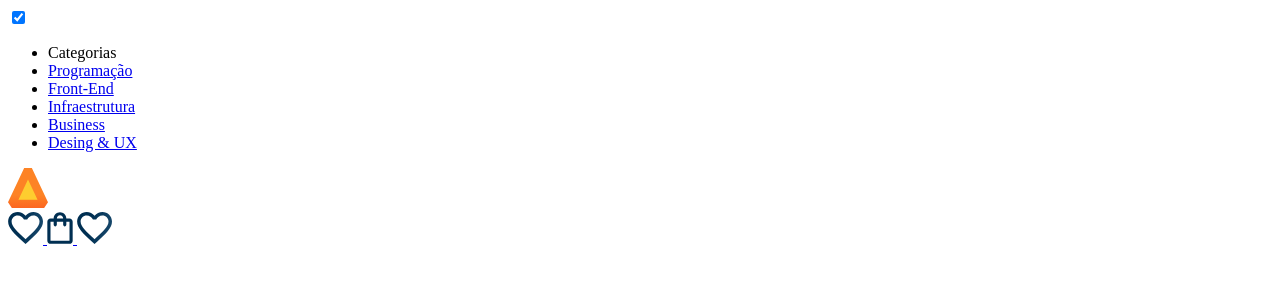
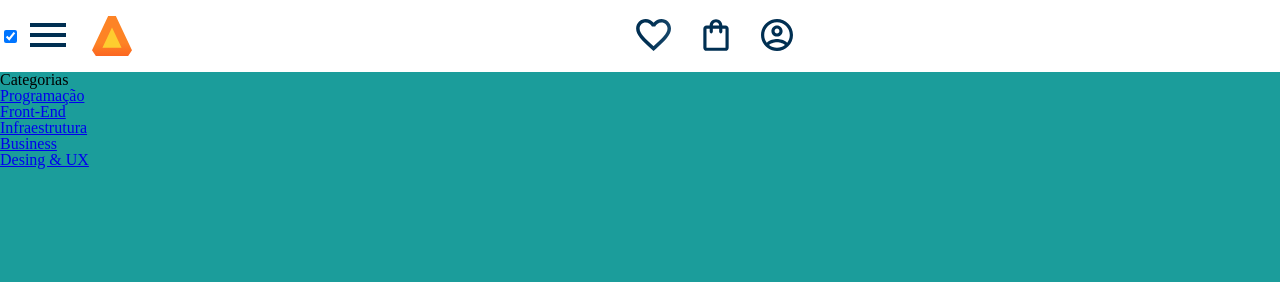
Before and after one commit to Dheisyemanuelle/Alura-Book, a plain HTML site: page index.html in a window 1280 px wide. Both pictures are taken after a click on the checkbox 18 px from the left and 17 px from the top of the page. Drawn offline with Linux system fonts and the light colour scheme.

Commit message:
cabecalho

```diff
--- a/index.html
+++ b/index.html
@@ -38,8 +38,10 @@
     <div class="container">
         <a href="#"><img src="img/Favoritos.svg" alt="Meus favoritos" class="container__imagem"</a>
         <a href="#"><img src="img/Compras.svg" alt="Carrinho de Compras" class="container__imagem"</a>
-        <a href="#"><img src="img/Favoritos.svg" alt="Meus favoritos" class="container__imagem"</a>
+        <a href="#"><img src="img/Usuario.svg" alt="Meu Perfil" class="container__imagem"</a>
     </div>
    </header>
+
 </body>
+
 </html>
--- a/reset.css
+++ b/reset.css
@@ -0,0 +1,48 @@
+/* http://meyerweb.com/eric/tools/css/reset/
+   v2.0 | 20110126
+   License: none (public domain)
+*/
+
+html, body, div, span, applet, object, iframe,
+h1, h2, h3, h4, h5, h6, p, blockquote, pre,
+a, abbr, acronym, address, big, cite, code,
+del, dfn, em, img, ins, kbd, q, s, samp,
+small, strike, strong, sub, sup, tt, var,
+b, u, i, center,
+dl, dt, dd, ol, ul, li,
+fieldset, form, label, legend,
+table, caption, tbody, tfoot, thead, tr, th, td,
+article, aside, canvas, details, embed,
+figure, figcaption, footer, header, hgroup,
+menu, nav, output, ruby, section, summary,
+time, mark, audio, video {
+	margin: 0;
+	padding: 0;
+	border: 0;
+	font-size: 100%;
+	font: inherit;
+	vertical-align: baseline;
+}
+/* HTML5 display-role reset for older browsers */
+article, aside, details, figcaption, figure,
+footer, header, hgroup, menu, nav, section {
+	display: block;
+}
+body {
+	line-height: 1;
+}
+ol, ul {
+	list-style: none;
+}
+blockquote, q {
+	quotes: none;
+}
+blockquote:before, blockquote:after,
+q:before, q:after {
+	content: '';
+	content: none;
+}
+table {
+	border-collapse: collapse;
+	border-spacing: 0;
+}
--- a/styles.css
+++ b/styles.css
@@ -0,0 +1,10 @@
+@import url(styles/header.css);
+:root {
+    --cor-de-fundo: #1b9d9b;
+
+    --branco: #FFFFFF;
+
+}
+body{
+    background-color: var(--cor-de-fundo);
+}
--- a/styles/header.css
+++ b/styles/header.css
@@ -0,0 +1,35 @@
+.cabecalho__menu-hamburguer {
+    width: 24px;
+    height: 24px;
+    display: inline-block;
+    background-image: url("../img/Menu.svg");
+    background-repeat: no-repeat;
+    background-position: center;
+}
+
+.cabecalho {
+    background-color: var(--branco);
+    display: flex;
+    justify-content: space-between;
+    align-items: center;
+    position: relative;
+}
+
+.container {
+    display: flex;
+    align-items: center;
+}
+
+.container__imagem {
+    padding: 1em;
+}
+
+.lista-menu {
+    display: none;
+    position: absolute;
+    top: 100%;
+}
+
+.container__botao:checked ~.lista-menu {
+    display: block;
+}
```
